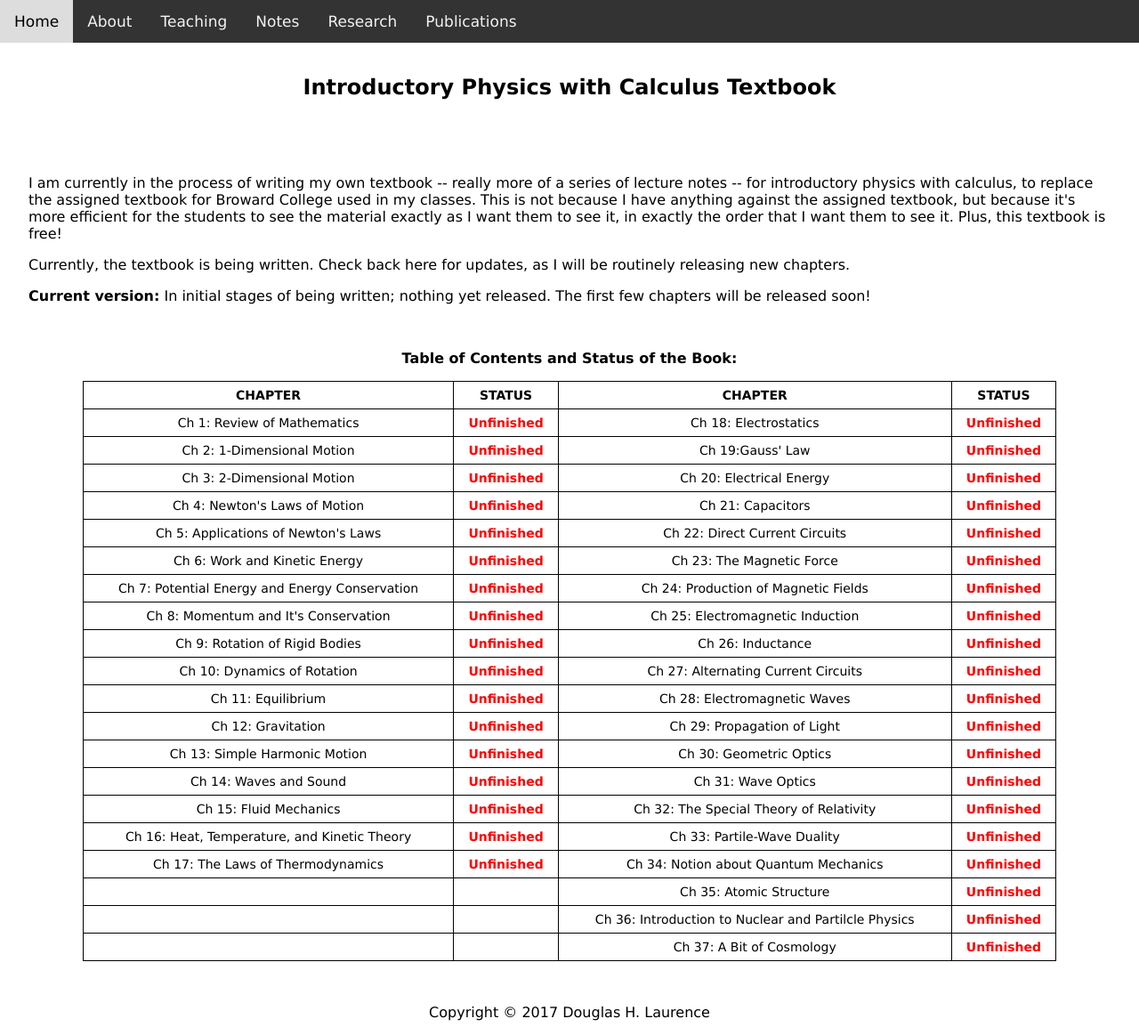
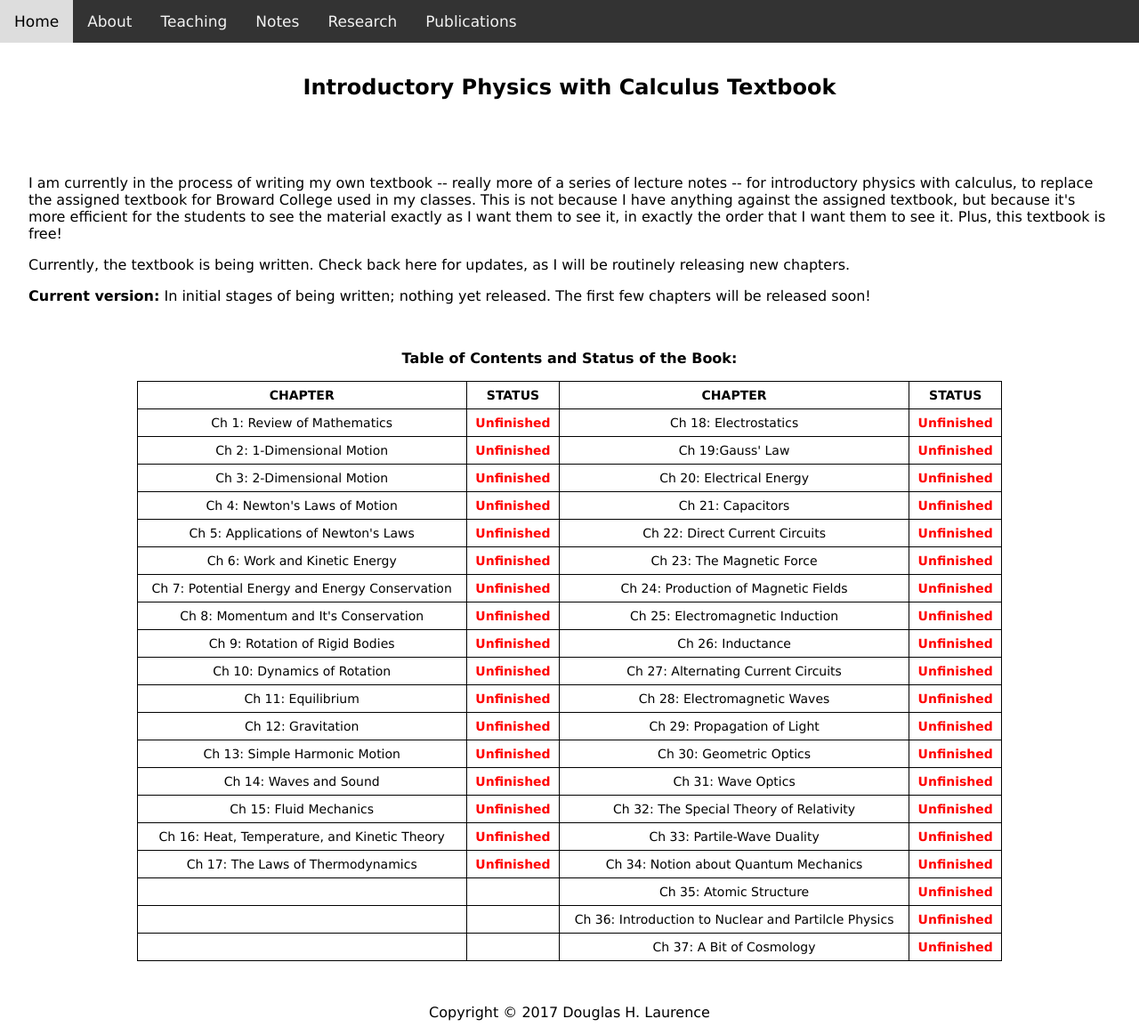
Before and after one commit to dhlaurence/dhlaurence.github.io, a Jekyll site: the page built from uptextbook.html, in a window 1280 px wide. Shown: the whole page at 89% size. Built offline with Jekyll 4.4.1, drawn with Linux system fonts in a browser that asks for light colours.

Commit message:
Update uptextbook.html

```diff
--- a/uptextbook.html
+++ b/uptextbook.html
@@ -27,7 +27,7 @@
 
   <p><center><b>Table of Contents and Status of the Book:</b></center></p>
 
-  <center><table style="width:90%">
+  <center><table style="width:80%">
   <tr>
     <th>CHAPTER</th>
     <th>STATUS</th>
```
